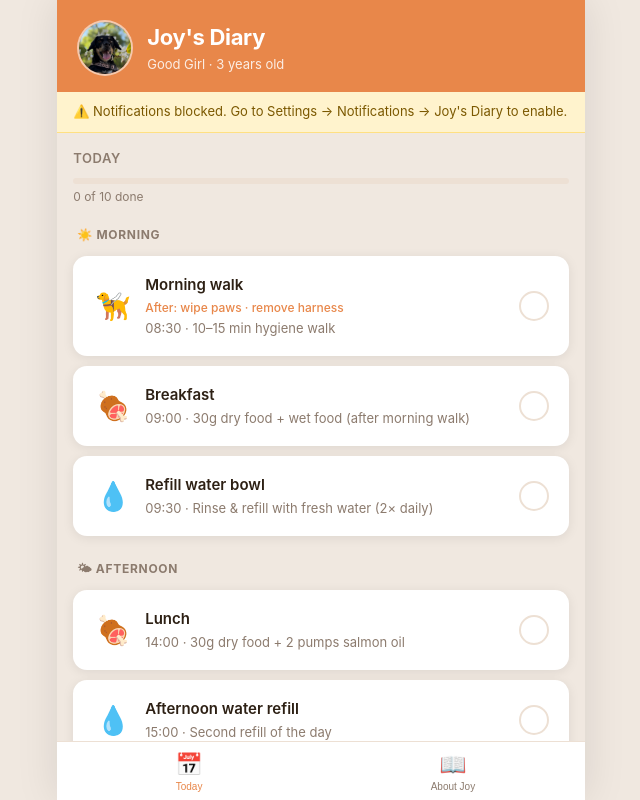
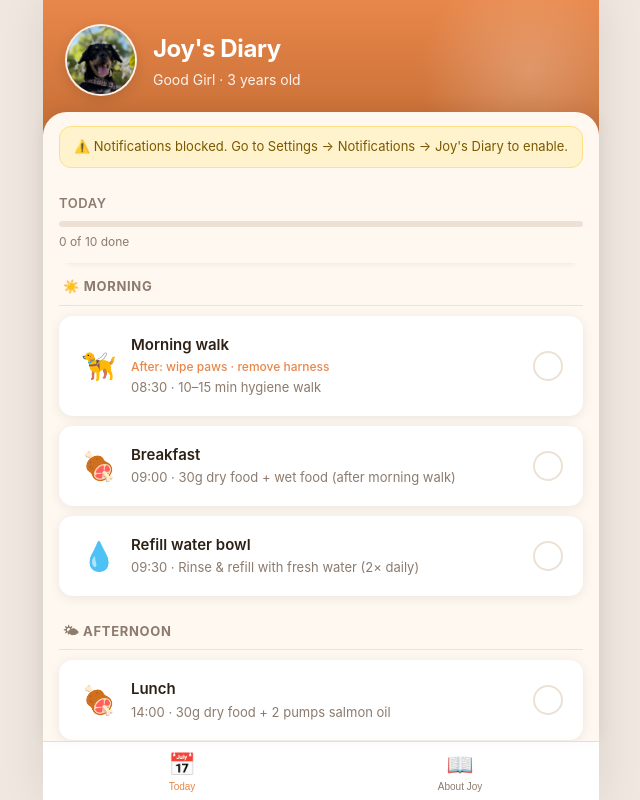
Before and after one commit to tony-yakim/joys_diary, a website: page index.html in a window 1280 px wide. Shown: the whole page, without its empty margins (319-959 px from the left). Drawn offline with Linux system fonts and the light colour scheme.

Commit message:
Visual UI polish: gradient header, rounded sheet, sticky progress + dividers, full-card tap, bigger chevrons

```diff
--- a/app.js
+++ b/app.js
@@ -139,6 +139,10 @@ function buildCard(item, doneIds) {
   const card = document.createElement('div');
   card.className = 'card' + (done ? ' done' : '');
   card.id = 'card-' + item.id;
+  card.setAttribute('role', 'button');
+  card.setAttribute('tabindex', '0');
+  card.setAttribute('aria-label', `Toggle ${item.label} done`);
+  card.setAttribute('aria-pressed', done ? 'true' : 'false');
   card.innerHTML = `
     <div class="card-emoji">${item.emoji}</div>
     <div class="card-body">
@@ -147,15 +151,24 @@ function buildCard(item, doneIds) {
       <div class="card-meta">${item.time}${item.meta ? ' · ' + item.meta : ''}</div>
     </div>
     <div class="card-actions">
-      <button class="check-btn${done ? ' checked' : ''}" data-id="${item.id}" aria-label="Mark done">✓</button>
+      <div class="check-indicator${done ? ' checked' : ''}" aria-hidden="true">✓</div>
     </div>
   `;
 
-  card.querySelector('.check-btn').addEventListener('click', () => {
+  function toggle() {
     const nowDone = toggleDone(item.id);
     card.classList.toggle('done', nowDone);
-    card.querySelector('.check-btn').classList.toggle('checked', nowDone);
+    card.querySelector('.check-indicator').classList.toggle('checked', nowDone);
+    card.setAttribute('aria-pressed', nowDone ? 'true' : 'false');
     updateProgress();
+  }
+
+  card.addEventListener('click', toggle);
+  card.addEventListener('keydown', (e) => {
+    if (e.key === 'Enter' || e.key === ' ') {
+      e.preventDefault();
+      toggle();
+    }
   });
 
   return card;
--- a/index.html
+++ b/index.html
@@ -30,20 +30,22 @@
       </div>
     </header>
 
+    <div id="content">
+
       <div id="notif-banner">
         <span>Enable reminders to get notified when it's time for Joy's schedule.</span>
         <button id="enable-notif-btn">Enable</button>
       </div>
 
-    <div id="content">
-
       <!-- Today timeline -->
       <section id="section-today" class="section active">
+        <div class="today-sticky">
           <p class="section-title">Today</p>
           <div class="progress-bar-wrap">
             <div class="progress-bar" id="today-progress" style="width:0%"></div>
           </div>
           <p class="progress-label" id="today-progress-label">0 of 10 done</p>
+        </div>
         <div class="timeline" id="timeline"></div>
       </section>
 
--- a/styles.css
+++ b/styles.css
@@ -1,5 +1,6 @@
 :root {
   --color-primary: #E8874A;
+  --color-primary-dark: #C66E36;
   --color-primary-light: #F5A97A;
   --color-bg: #FFF8F0;
   --color-surface: #FFFFFF;
@@ -10,6 +11,7 @@
   --color-tab-bar: #FFFFFF;
   --radius: 14px;
   --shadow: 0 2px 12px rgba(0,0,0,0.08);
+  --sticky-progress-h: 88px;
 }
 
 * {
@@ -36,32 +38,49 @@ html, body {
   height: 100%;
   max-width: 480px;
   margin: 0 auto;
+  background: var(--color-bg);
 }
 
 /* ─── Header ─────────────────────────────── */
 
 header {
-  background: var(--color-primary);
+  position: relative;
+  background: linear-gradient(180deg, var(--color-primary) 0%, var(--color-primary-dark) 100%);
   color: white;
-  padding: 20px 20px 16px;
-  padding-top: calc(20px + env(safe-area-inset-top));
+  padding: 24px 22px 38px;
+  padding-top: calc(24px + env(safe-area-inset-top));
   flex-shrink: 0;
+  overflow: hidden;
+}
+
+header::before {
+  content: '';
+  position: absolute;
+  top: -40px;
+  right: -40px;
+  width: 220px;
+  height: 220px;
+  background: radial-gradient(circle, rgba(255,255,255,0.22) 0%, rgba(255,255,255,0) 70%);
+  pointer-events: none;
 }
 
 .dog-profile {
   display: flex;
   align-items: center;
-  gap: 14px;
+  gap: 16px;
+  position: relative;
+  z-index: 1;
 }
 
 .dog-avatar {
-  width: 56px;
-  height: 56px;
+  width: 72px;
+  height: 72px;
   border-radius: 50%;
   overflow: hidden;
   background: rgba(255,255,255,0.25);
   flex-shrink: 0;
-  border: 2px solid rgba(255,255,255,0.4);
+  border: 2.5px solid rgba(255,255,255,0.85);
+  box-shadow: 0 4px 14px rgba(0,0,0,0.12);
 }
 
 .dog-avatar img {
@@ -72,29 +91,30 @@ header {
 }
 
 .dog-info h1 {
-  font-size: 22px;
+  font-size: 24px;
   font-weight: 700;
-  letter-spacing: -0.3px;
+  letter-spacing: -0.4px;
 }
 
 .dog-info p {
-  font-size: 13px;
-  opacity: 0.85;
-  margin-top: 1px;
+  font-size: 14px;
+  opacity: 0.9;
+  margin-top: 2px;
 }
 
 /* ─── Notification Banner ─────────────────── */
 
 #notif-banner {
   background: #FFF3CD;
-  border-bottom: 1px solid #FFE082;
-  padding: 10px 16px;
+  border: 1px solid #FFE082;
+  border-radius: 12px;
+  padding: 10px 14px;
   font-size: 13px;
   color: #7B5800;
   display: flex;
   align-items: center;
   gap: 10px;
-  flex-shrink: 0;
+  margin-bottom: 14px;
 }
 
 #notif-banner.hidden { display: none; }
@@ -147,13 +167,19 @@ header {
   color: var(--color-primary);
 }
 
-/* ─── Scroll Content ─────────────────────── */
+/* ─── Content sheet (rounded top corners) ─── */
 
 #content {
   flex: 1;
   overflow-y: auto;
   -webkit-overflow-scrolling: touch;
-  padding: 16px;
+  padding: 14px 16px 24px;
+  margin-top: -22px;
+  background: var(--color-bg);
+  border-radius: 24px 24px 0 0;
+  box-shadow: 0 -4px 18px rgba(0,0,0,0.06);
+  position: relative;
+  z-index: 1;
 }
 
 /* ─── Sections ───────────────────────────── */
@@ -167,17 +193,22 @@ header {
   text-transform: uppercase;
   letter-spacing: 0.6px;
   color: var(--color-text-muted);
-  margin-bottom: 10px;
+  margin-bottom: 8px;
+}
+
+/* ─── Today sticky progress strip ────────── */
+
+.today-sticky {
+  position: sticky;
+  top: 0;
+  z-index: 20;
+  background: var(--color-bg);
+  padding: 12px 0 12px;
+  margin-bottom: 4px;
+  box-shadow: 0 6px 8px -8px rgba(0,0,0,0.15);
 }
 
 /* ─── Schedule Cards ─────────────────────── */
-
-.schedule-list {
-  display: flex;
-  flex-direction: column;
-  gap: 10px;
-  margin-bottom: 24px;
-}
 
 .card {
   background: var(--color-surface);
@@ -187,7 +218,19 @@ header {
   display: flex;
   align-items: center;
   gap: 12px;
-  transition: opacity 0.2s;
+  cursor: pointer;
+  user-select: none;
+  -webkit-user-select: none;
+  transition: opacity 0.2s, transform 0.08s ease-out;
+  outline: none;
+}
+
+.card:active {
+  transform: scale(0.985);
+}
+
+.card:focus-visible {
+  box-shadow: var(--shadow), 0 0 0 3px rgba(232,135,74,0.4);
 }
 
 .card.done {
@@ -235,55 +278,40 @@ header {
   flex-shrink: 0;
 }
 
-.check-btn {
+.check-indicator {
   width: 30px;
   height: 30px;
   border-radius: 50%;
   border: 2px solid var(--color-border);
   background: none;
-  cursor: pointer;
   display: flex;
   align-items: center;
   justify-content: center;
   font-size: 14px;
   color: transparent;
   transition: all 0.15s;
+  pointer-events: none;
 }
 
-.check-btn.checked {
+.check-indicator.checked {
   background: var(--color-done);
   border-color: var(--color-done);
   color: white;
 }
 
-.snooze-btn {
-  font-size: 11px;
-  color: var(--color-text-muted);
-  background: var(--color-bg);
-  border: 1px solid var(--color-border);
-  border-radius: 10px;
-  padding: 2px 7px;
-  cursor: pointer;
-  white-space: nowrap;
-}
-
-.snooze-btn:active {
-  background: var(--color-border);
-}
-
-/* ─── Today Progress ─────────────────────── */
+/* ─── Progress bar ────────────────────────── */
 
 .progress-bar-wrap {
   background: var(--color-border);
   border-radius: 10px;
   height: 6px;
-  margin-bottom: 4px;
+  margin-bottom: 6px;
   overflow: hidden;
 }
 
 .progress-bar {
   height: 100%;
-  background: var(--color-primary);
+  background: linear-gradient(90deg, var(--color-primary) 0%, var(--color-primary-light) 100%);
   border-radius: 10px;
   transition: width 0.4s ease;
 }
@@ -291,10 +319,9 @@ header {
 .progress-label {
   font-size: 12px;
   color: var(--color-text-muted);
-  margin-bottom: 16px;
 }
 
-/* ─── Timeline dividers ──────────────────── */
+/* ─── Timeline + sticky dividers ─────────── */
 
 .timeline {
   display: flex;
@@ -304,16 +331,22 @@ header {
 }
 
 .timeline-divider {
-  font-size: 12px;
+  position: sticky;
+  top: var(--sticky-progress-h);
+  z-index: 10;
+  background: var(--color-bg);
+  font-size: 13px;
   font-weight: 700;
   text-transform: uppercase;
   letter-spacing: 0.7px;
   color: var(--color-text-muted);
-  margin: 14px 4px 2px;
+  padding: 10px 4px 8px;
+  margin-top: 6px;
+  border-bottom: 1px solid var(--color-border);
 }
 
 .timeline-divider:first-child {
-  margin-top: 4px;
+  margin-top: 0;
 }
 
 /* ─── Emergency contacts ─────────────────── */
@@ -388,7 +421,7 @@ header {
 .info-section summary {
   list-style: none;
   cursor: pointer;
-  padding: 14px 16px;
+  padding: 16px 18px;
   font-weight: 600;
   font-size: 15px;
   display: flex;
@@ -402,20 +435,37 @@ header {
 }
 
 .info-section summary::after {
-  content: '▾';
-  color: var(--color-text-muted);
-  font-size: 14px;
-  transition: transform 0.2s;
+  content: '⌄';
+  width: 30px;
+  height: 30px;
+  border-radius: 50%;
+  background: var(--color-bg);
+  color: var(--color-primary);
+  font-size: 22px;
+  font-weight: 700;
+  line-height: 1;
+  display: flex;
+  align-items: center;
+  justify-content: center;
+  padding-bottom: 6px;
+  transition: transform 0.25s ease, background 0.2s;
   margin-left: 12px;
+  flex-shrink: 0;
+}
+
+.info-section summary:active::after {
+  background: var(--color-border);
 }
 
 .info-section[open] summary::after {
   transform: rotate(180deg);
+  padding-bottom: 0;
+  padding-top: 6px;
 }
 
 .info-section ul {
   list-style: none;
-  padding: 0 16px 16px;
+  padding: 0 18px 18px;
   margin: 0;
 }
 
@@ -441,7 +491,7 @@ header {
 }
 
 .info-note {
-  padding: 0 16px 16px;
+  padding: 0 18px 18px;
   font-size: 13px;
   font-style: italic;
   color: var(--color-text-muted);
--- a/sw.js
+++ b/sw.js
@@ -1,4 +1,4 @@
-const CACHE = 'joys-diary-v6';
+const CACHE = 'joys-diary-v7';
 const ASSETS = [
   '/',
   '/index.html',
```
Also changed, not shown: icons/joy 2.jpg (added), icons/spoon.jpg (added), 5 other files. Lines whose indentation alone changed are shown as unchanged.
